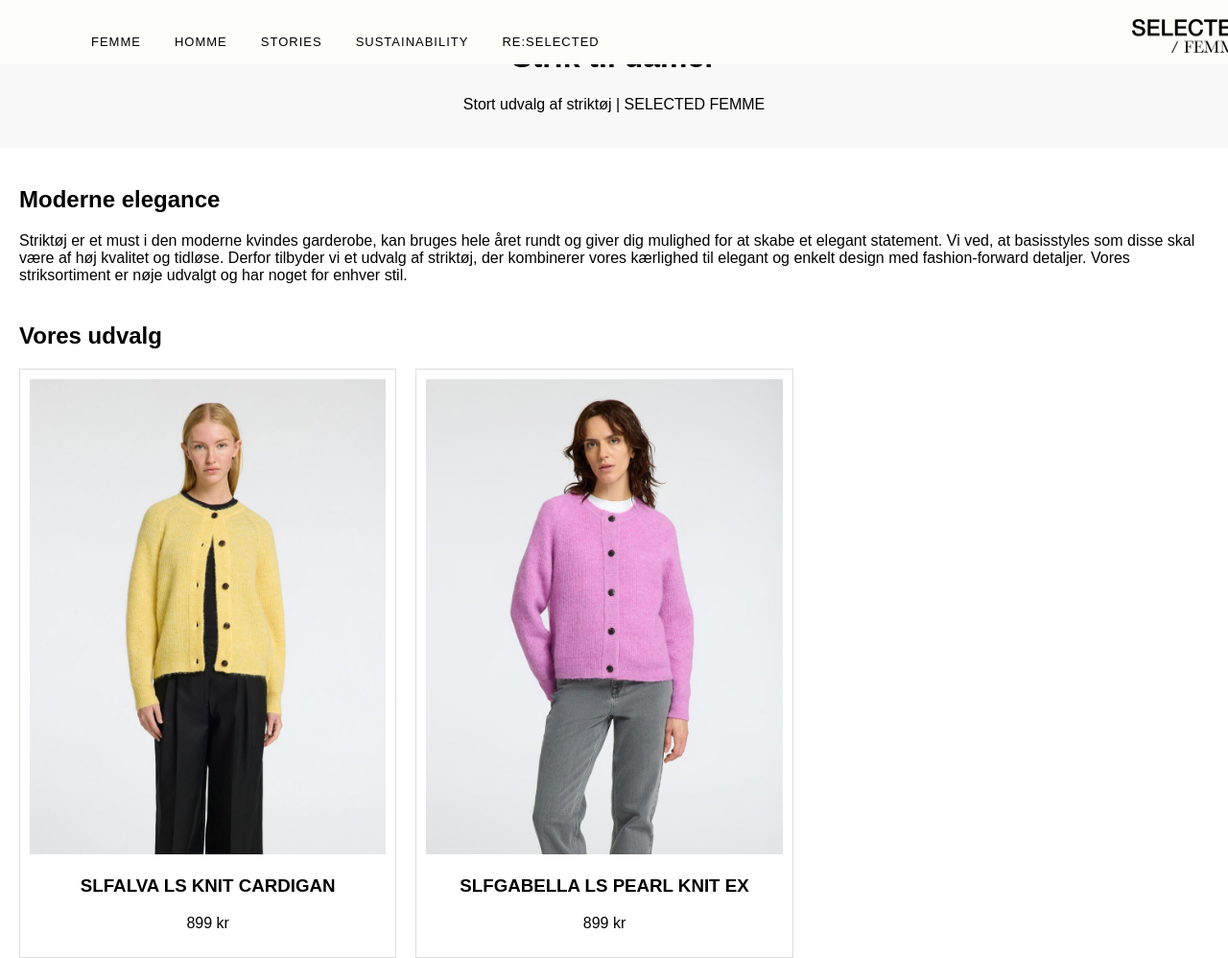
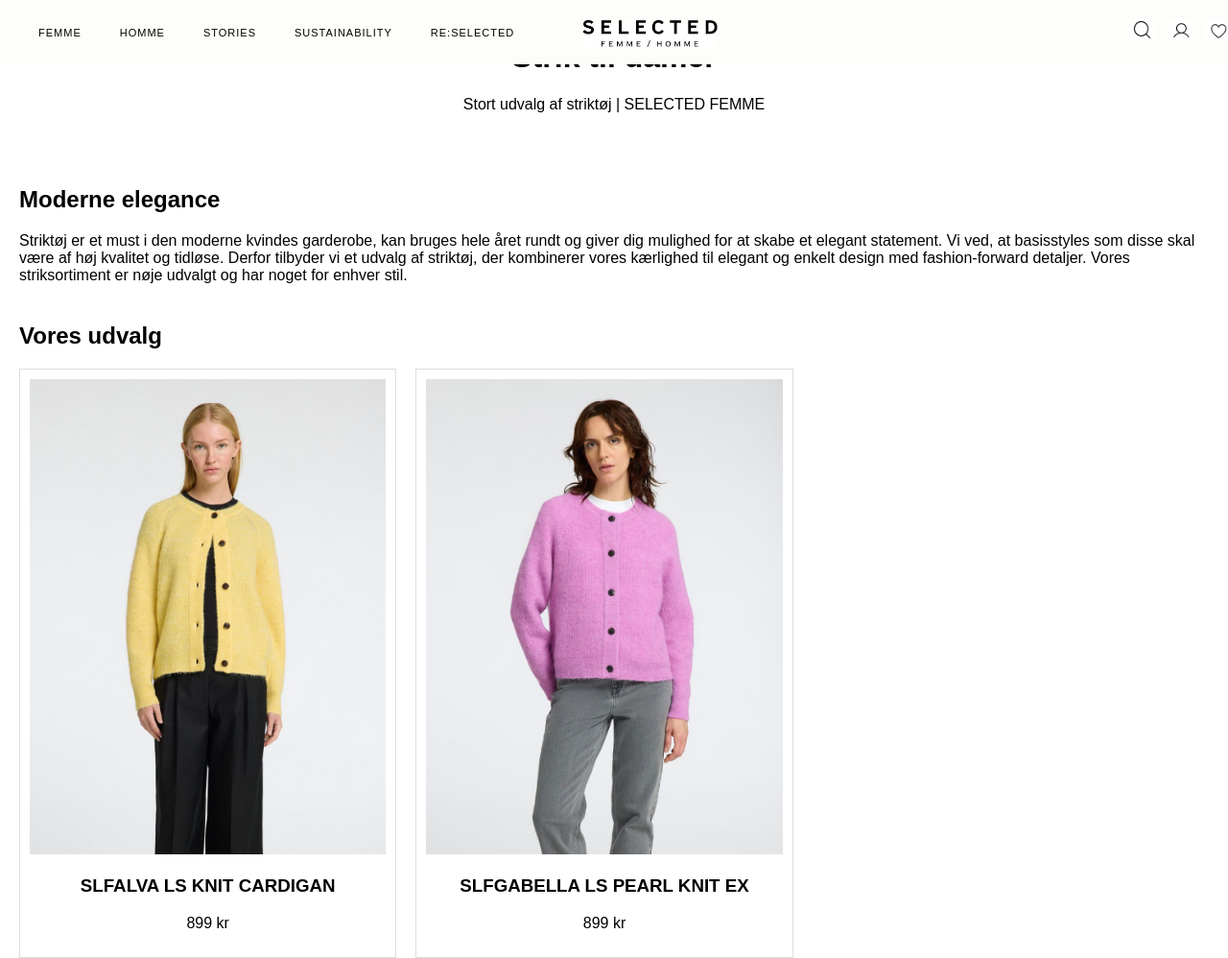
Before and after one commit to cebagraphics/projektjavascript, a plain HTML site: page index.html in a window 1280 px wide. Shown: the top 998 px of the page at 96% size. Drawn offline with Linux system fonts and the light colour scheme; a script that the page names is missing.

Commit message:
Nyt på navbar

```diff
--- a/index.html
+++ b/index.html
@@ -11,7 +11,6 @@
       <h1>Strik til damer</h1>
       <p>Stort udvalg af striktøj | SELECTED FEMME</p>
     </header>
-
 <nav class="navbar">
     <div class="navbar__links">
         <ul class="navbar__menu">
@@ -21,11 +20,29 @@
             <li class="navbar__menu-item"><a href="" class="navbar__link">SUSTAINABILITY</a></li>
             <li class="navbar__menu-item"><a href="" class="navbar__link">RE:SELECTED</a></li>
         </ul>
+    </div>
+
     <div class="navbar__logo">
         <a href="index.html">
-                    <img src="Selected femme/Selected_Femme_Logo_480x480.avif" alt="Logo" class="logo">
+            <img src="Selected femme/images.jpeg" alt="Logo" class="logo">
         </a>
     </div>
+
+    <div class="navbar__action">
+        <ul class="action-punkter">
+            <li class="navbar__action-item">
+                <a href=""><img src="Selected femme/Søgeikon.png" alt="Søg"></a>
+            </li>
+            <li class="navbar__action-item">
+                <a href=""><img src="Selected femme/Personikon.png" alt="Konto"></a>
+            </li>
+            <li class="navbar__action-item">
+                <a href=""><img src="Selected femme/Hjerteikon.png" alt="Favoritter"></a>
+            </li>
+            <li class="navbar__action-item">
+                <a href=""><img src="Selected femme/Kurvikon.png" alt="Kurv"></a>
+            </li>
+        </ul>
     </div>
 </nav>
 
--- a/style.css
+++ b/style.css
@@ -5,7 +5,7 @@ body {
 }
 
 header {
-    background-color: #f8f8f8;
+    background-color: #fff;
     padding: 20px;
     text-align: center;
 }
@@ -49,46 +49,79 @@ footer {
 
 
 /* =============== NAVIGATION BAR =============== */
-
 .navbar {
     position: fixed;
     top: 0;
     left: 0;
     width: 100%;
+    display: flex;
+    align-items: center;
     justify-content: space-between;
     background: #FDFDFA;
     z-index: 1000;
-    padding: 20px 20px 0px 20px;
+    padding: 20px 40px;
 }
 
-.navbar__logo img {
-    height: auto;
-    width: 120px;
-}
-
+/* Venstre side - Menu */
 .navbar__links {
     display: flex;
-    list-style-type: none;
+    flex: 1; /* Fylder venstre side */
 }
 
 .navbar__menu {
     display: flex;
-    margin-right: auto;
+    list-style: none;
+    padding: 0;
+    margin: 0;
 }
 
 .navbar__menu-item {
-    font-size: 13px;
+    font-size: 11px;
     text-transform: uppercase;
+    letter-spacing: 1px;
+    padding-right: 40px;
     list-style: none;
-    letter-spacing: 1px;
-    padding-left: 35px;
 }
 
 .navbar__link {
-    color: var(--black);
-    text-decoration-line: none;
+    color: black;
+    text-decoration: none;
 }
 
 .navbar__menu-item:hover {
     text-decoration: underline;
 }
+
+/* Midten - Logo */
+.navbar__logo {
+    position: absolute;
+    left: 50%;
+    transform: translateX(-50%); /* Centrerer logoet */
+    padding-right: 5px;
+}
+
+.navbar__logo img {
+    height: auto;
+    width: 140px;
+    padding-top: 7px;
+}
+
+/* Højre side - Ikoner */
+.navbar__action {
+    display: flex;
+    align-items: center;
+    gap: 15px;
+}
+
+.action-punkter {
+    list-style: none;
+    display: flex;
+    gap: 15px;
+    padding: 0;
+    margin: 0;
+}
+
+.navbar__action-item img {
+    width: 24px; /* Justér ikonstørrelsen */
+    height: 23px;
+}
```
Also changed, not shown: Selected femme/Hjerteikon.png (added), Selected femme/Kurvikon.png (added), Selected femme/Personikon.png (added), Selected femme/Søgeikon.png (added), Selected femme/images.jpeg (added), Selected femme/selected-femmehomme-logo.webp (added), 2 other files. Lines whose indentation alone changed are shown as unchanged.
